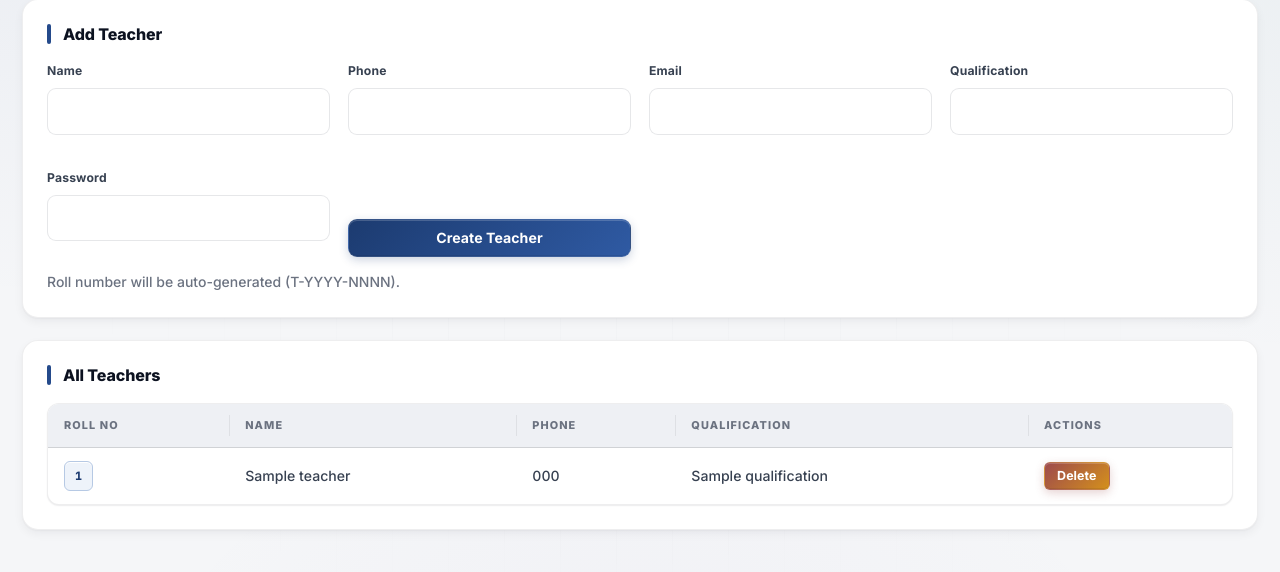
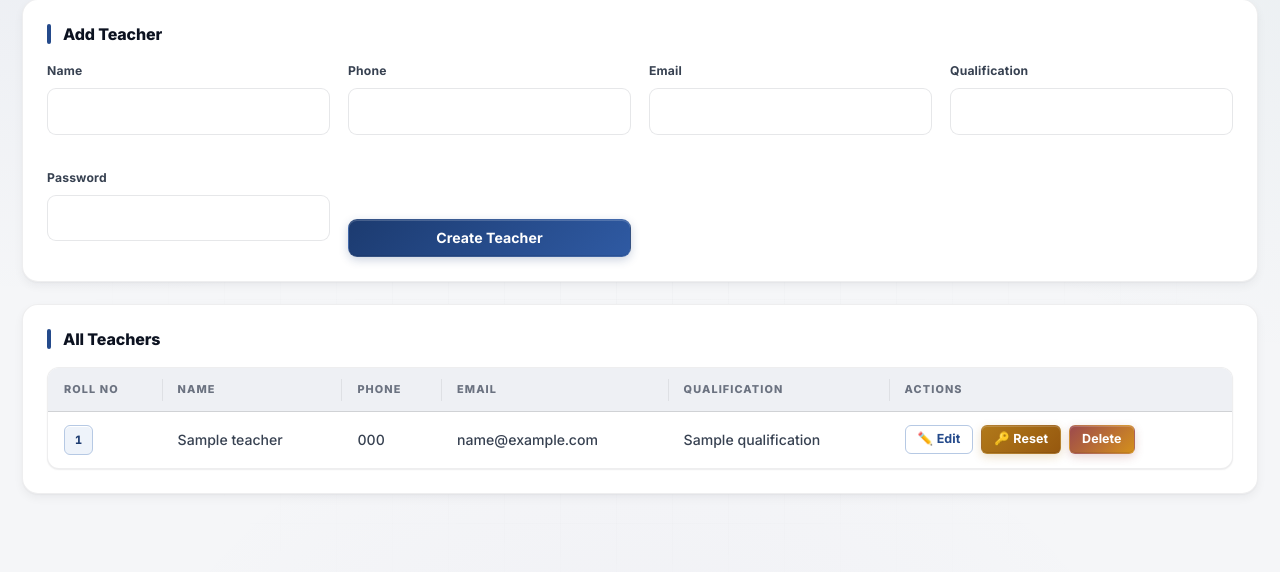
Before and after one commit to bosshanan123-ui/academy-management, a Flask app: template templates/super_admin/teachers.html in a window 1280 px wide. Shown: the part 93-665 px from the top of the page. Run offline with Flask 3, Linux system fonts and the light colour scheme; the template is opened without the code that fills it: most values are stand-ins (such as "Sample title", 1, 10 or a date in 2020); parts of the project's set-up code (start-up, migrations or seed data) failed here and were passed over.

Commit message:
Update teachers.html

```diff
--- a/templates/super_admin/teachers.html
+++ b/templates/super_admin/teachers.html
@@ -11,29 +11,13 @@
   <div class="card">
     <h2 class="section-title">Add Teacher</h2>
     <form method="POST" class="form-grid">
-      <div class="form-group">
-        <label>Name</label>
-        <input type="text" name="name" required />
-      </div>
-      <div class="form-group">
-        <label>Phone</label>
-        <input type="tel" name="phone" />
-      </div>
-      <div class="form-group">
-        <label>Email</label>
-        <input type="email" name="email" />
-      </div>
-      <div class="form-group">
-        <label>Qualification</label>
-        <input type="text" name="qualification" />
-      </div>
-      <div class="form-group">
-        <label>Password</label>
-        <input type="password" name="password" required />
-      </div>
+      <div class="form-group"><label>Name</label><input type="text" name="name" required /></div>
+      <div class="form-group"><label>Phone</label><input type="tel" name="phone" /></div>
+      <div class="form-group"><label>Email</label><input type="email" name="email" /></div>
+      <div class="form-group"><label>Qualification</label><input type="text" name="qualification" /></div>
+      <div class="form-group"><label>Password</label><input type="password" name="password" required /></div>
       <button type="submit" class="btn">Create Teacher</button>
     </form>
-    <p class="text-muted mt-3">Roll number will be auto-generated (T-YYYY-NNNN).</p>
   </div>
 
   <div class="card">
@@ -41,18 +25,47 @@
     {% if teachers %}
     <div class="table-wrap">
       <table>
-        <thead><tr><th>Roll No</th><th>Name</th><th>Phone</th><th>Qualification</th><th>Actions</th></tr></thead>
+        <thead>
+          <tr><th>Roll No</th><th>Name</th><th>Phone</th><th>Email</th><th>Qualification</th><th>Actions</th></tr>
+        </thead>
         <tbody>
           {% for t in teachers %}
           <tr>
             <td><span class="roll-badge">{{ t.roll_number }}</span></td>
-            <td>{{ t.name }}</td>
-            <td>{{ t.phone or '-' }}</td>
-            <td>{{ t.profile.qualification or '-' }}</td>
             <td>
+              <span class="edit-view" data-id="{{ t.id }}">{{ t.name }}</span>
+              <input type="text" class="edit-input" data-id="{{ t.id }}" value="{{ t.name }}" style="display:none;" />
+            </td>
+            <td>
+              <span class="edit-view" data-id="{{ t.id }}">{{ t.phone or '-' }}</span>
+              <input type="tel" class="edit-input" data-id="{{ t.id }}" value="{{ t.phone or '' }}" style="display:none;" />
+            </td>
+            <td>
+              <span class="edit-view" data-id="{{ t.id }}">{{ t.email or '-' }}</span>
+              <input type="email" class="edit-input" data-id="{{ t.id }}" value="{{ t.email or '' }}" style="display:none;" />
+            </td>
+            <td>
+              <span class="edit-view" data-id="{{ t.id }}">{{ t.profile.qualification or '-' }}</span>
+              <input type="text" class="edit-input" data-id="{{ t.id }}" value="{{ t.profile.qualification or '' }}" style="display:none;" />
+            </td>
+            <td class="actions">
+              <button type="button" class="btn btn-sm btn-ghost edit-btn" data-id="{{ t.id }}">✏️ Edit</button>
+
+              <form method="POST" action="{{ url_for('super_admin.edit_teacher', uid=t.id) }}"
+                    class="edit-form" data-id="{{ t.id }}" style="display:none;">
+                <input type="hidden" name="name" class="edit-f0-{{ t.id }}" />
+                <input type="hidden" name="phone" class="edit-f1-{{ t.id }}" />
+                <input type="hidden" name="email" class="edit-f2-{{ t.id }}" />
+                <input type="hidden" name="qualification" class="edit-f3-{{ t.id }}" />
+                <button class="btn btn-sm btn-success" type="submit">💾 Save</button>
+              </form>
+
+              <button type="button" class="btn btn-sm btn-warning reset-pw-btn"
+                      data-id="{{ t.id }}" data-name="{{ t.name }}">🔑 Reset</button>
+
               <form method="POST" action="{{ url_for('super_admin.delete_teacher', uid=t.id) }}"
-                    data-confirm="Delete this teacher?">
-                <button class="btn btn-sm btn-danger">Delete</button>
+                    data-confirm="Delete this teacher?" style="display:inline;">
+                <button class="btn btn-sm btn-danger" type="submit">Delete</button>
               </form>
             </td>
           </tr>
@@ -63,4 +76,67 @@
     {% else %}<p class="empty-state">No teachers yet.</p>{% endif %}
   </div>
 </div>
+
+<!-- Reset Password Modal -->
+<div class="modal-backdrop" id="pwModalBackdrop"></div>
+<div class="modal" id="pwModal">
+  <div class="modal-header">
+    <h3>🔑 Reset Password</h3>
+    <button class="icon-btn" onclick="closePwModal()">✕</button>
+  </div>
+  <form method="POST" id="pwForm">
+    <div class="modal-body">
+      <p class="text-muted mb-3">Reset password for: <strong id="pwName"></strong></p>
+      <div class="form-group">
+        <label>New Password</label>
+        <input type="text" name="new_password" placeholder="Enter new password" required minlength="4" />
+      </div>
+    </div>
+    <div class="modal-footer">
+      <button type="button" class="btn btn-ghost" onclick="closePwModal()">Cancel</button>
+      <button type="submit" class="btn btn-success">Reset Password</button>
+    </div>
+  </form>
+</div>
+
+<script>
+document.addEventListener('DOMContentLoaded', () => {
+  document.querySelectorAll('.edit-btn').forEach(btn => {
+    btn.addEventListener('click', () => {
+      const id = btn.dataset.id;
+      document.querySelectorAll(`.edit-view[data-id="${id}"]`).forEach(el => el.style.display = 'none');
+      document.querySelectorAll(`.edit-input[data-id="${id}"]`).forEach(el => el.style.display = 'inline-block');
+      document.querySelector(`.edit-form[data-id="${id}"]`).style.display = 'inline-flex';
+      btn.style.display = 'none';
+    });
+  });
+
+  document.querySelectorAll('.edit-form').forEach(form => {
+    form.addEventListener('submit', () => {
+      const id = form.dataset.id;
+      const inputs = form.closest('tr').querySelectorAll(`.edit-input[data-id="${id}"]`);
+      const vals = Array.from(inputs).map(i => i.value);
+      ['name','phone','email','qualification'].forEach((key, i) => {
+        form.querySelector(`.edit-f${i}-${id}`).value = vals[i] || '';
+      });
+    });
+  });
+
+  // Reset password modal
+  document.querySelectorAll('.reset-pw-btn').forEach(btn => {
+    btn.addEventListener('click', () => {
+      const id = btn.dataset.id;
+      document.getElementById('pwName').textContent = btn.dataset.name;
+      document.getElementById('pwForm').action = `/super-admin/teachers/reset-password/${id}`;
+      document.getElementById('pwModal').classList.add('open');
+      document.getElementById('pwModalBackdrop').classList.add('open');
+    });
+  });
+});
+
+function closePwModal() {
+  document.getElementById('pwModal').classList.remove('open');
+  document.getElementById('pwModalBackdrop').classList.remove('open');
+}
+</script>
 {% endblock %}
```
